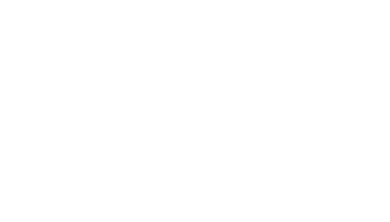
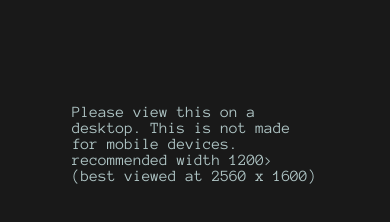
Before and after one commit to HaZoru/bad-js-test, a plain HTML site: page terminal.html in a window 390 px wide. Drawn offline with Linux system fonts and the light colour scheme.

Commit message:
mobile view diabled

```diff
--- a/terminal.css
+++ b/terminal.css
@@ -13,8 +13,16 @@ body {
 	background-color: rgba(25, 25, 25);
 }
 
+.ifinmobile{
+	display: none;
+}
+
 @media only screen and (max-width: 1200px) {
-  body {
+  .terminal, .text {
     display: none;
   }
+
+	.ifinmobile{
+		display: block;
+	}
 }
--- a/terminal.html
+++ b/terminal.html
@@ -14,6 +14,7 @@
 <br><br>
 <p class="text">Hello, <br> <br> You are invited to solve this puzzle. You may access the puzzle and an intel from the the links down below <br> <br> > <a href="Final/Shift1.html">Puzzle</a>  (requires a 4-digit access code)  <br> > <a href="Cypher.html">Intel</a> <br> <br>  -Alfin</p>
 
+<div class="ifinmobile"> Please view this on a desktop. This is not made for mobile devices. recommended width 1200> (best viewed at 2560 x 1600)</div>
 
 	</body>
 
```
